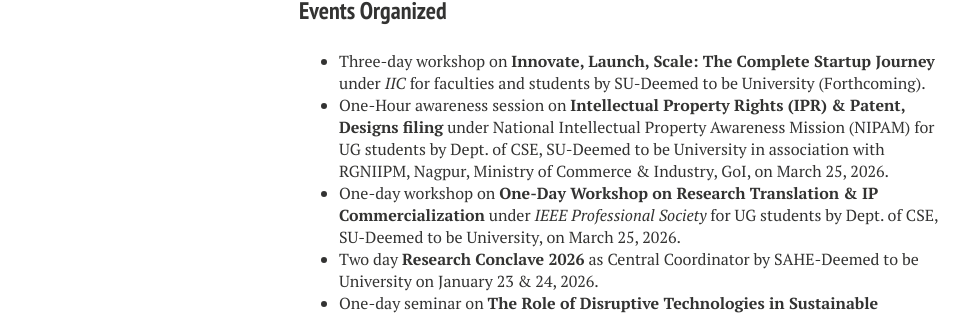
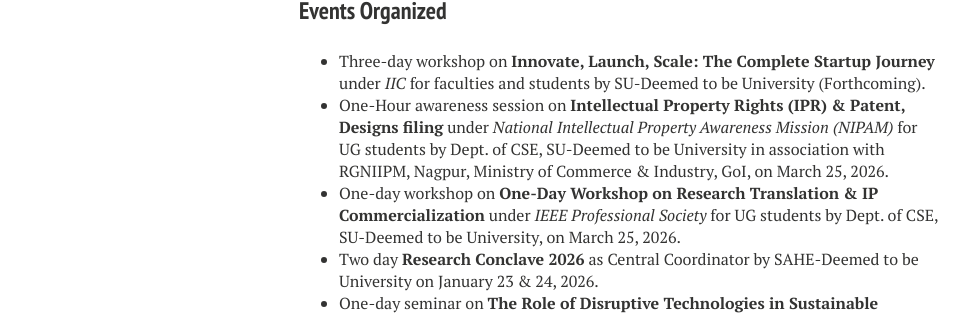
Before and after one commit to ashutoshsatapathy1990/ashutoshsatapathy1990.github.io, a Jekyll site: the page built from achievement.md, in a window 1280 px wide. Shown: the part 879-1194 px from the top of the page, without its empty margins (21-990 px from the left). Built offline with Jekyll 4.4.1, drawn with Linux system fonts in a browser that asks for light colours; nearby versions of some CDN libraries.

```diff
--- a/achievement.md
+++ b/achievement.md
@@ -32,7 +32,7 @@ Related to my academic and research endeavors over the years.
 ### Events Organized
 
 * Three-day workshop on **Innovate, Launch, Scale: The Complete Startup Journey** under _IIC_ for faculties and students by SU-Deemed to be University (Forthcoming).
-* One-Hour awareness session on **Intellectual Property Rights (IPR) & Patent, Designs filing** under National Intellectual Property Awareness Mission (NIPAM) for UG students by Dept. of CSE, SU-Deemed to be University in association with RGNIIPM, Nagpur, Ministry of Commerce & Industry, GoI, on March 25, 2026.
+* One-Hour awareness session on **Intellectual Property Rights (IPR) & Patent, Designs filing** under _National Intellectual Property Awareness Mission (NIPAM)_ for UG students by Dept. of CSE, SU-Deemed to be University in association with RGNIIPM, Nagpur, Ministry of Commerce & Industry, GoI, on March 25, 2026.
 * One-day workshop on **One-Day Workshop on Research Translation & IP Commercialization** under _IEEE Professional Society_ for UG students by Dept. of CSE, SU-Deemed to be University, on March 25, 2026.
 * Two day **Research Conclave 2026** as Central Coordinator by SAHE-Deemed to be University on January 23 & 24, 2026.
 * One-day seminar on **The Role of Disruptive Technologies in Sustainable Development** under _IIC_ for faculties by SU-Deemed to be University, on July 14, 2025.
```
